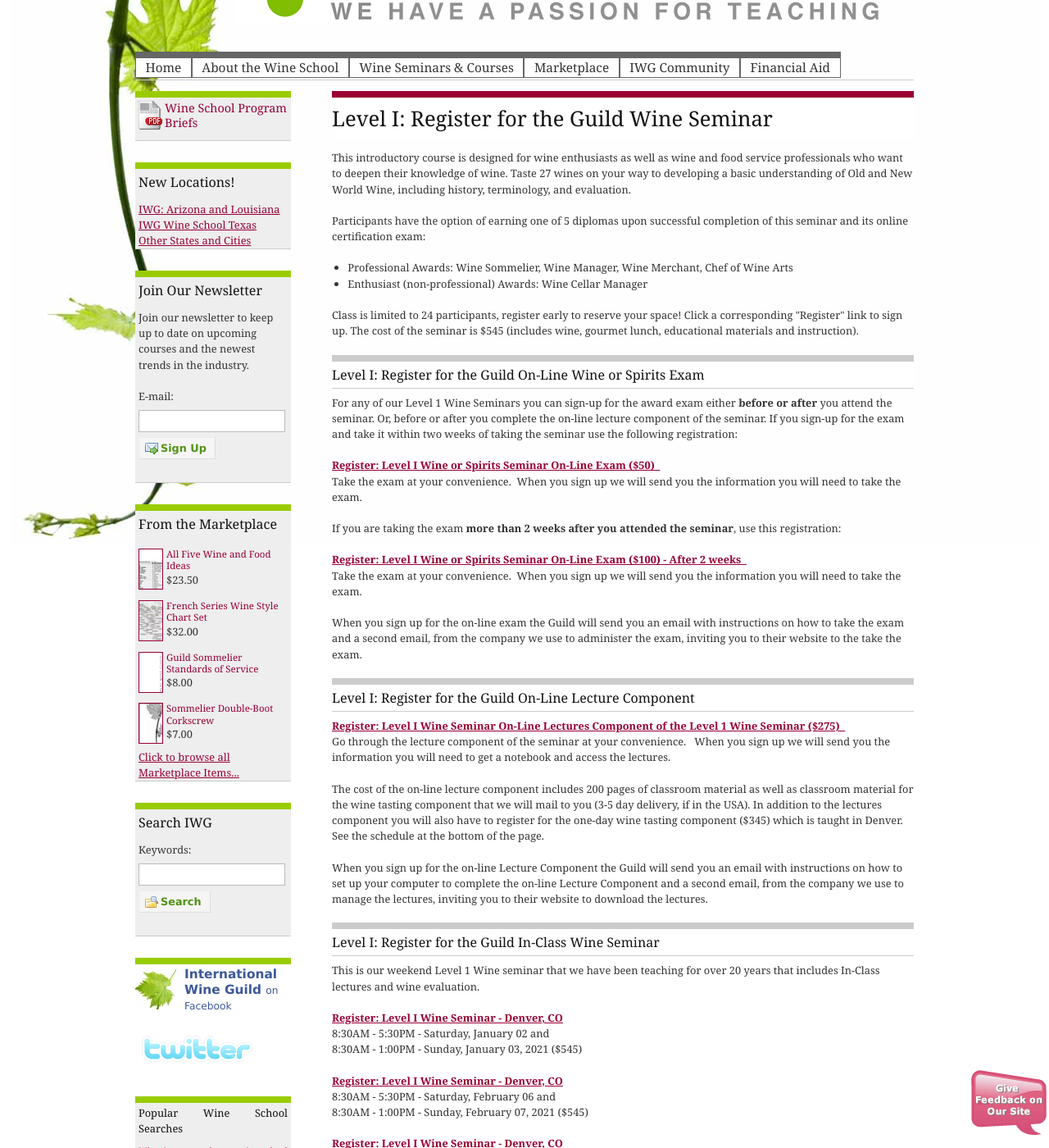
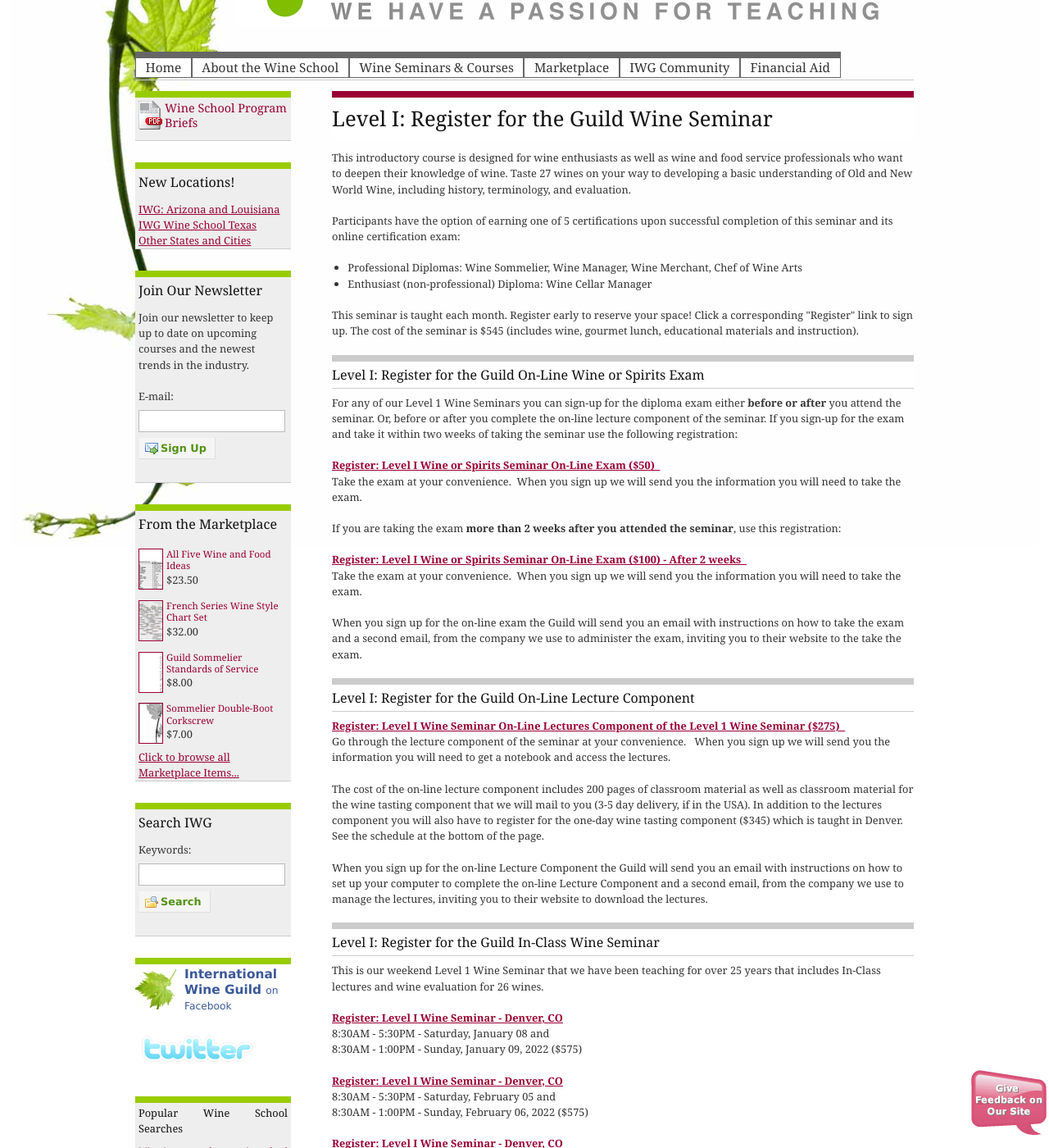
Before and after one commit to CKDev/internationalwineguild.com, a Jekyll site: the page built from register-for-the-guild-certification-seminar.html, in a window 1280 px wide and 1400 px high, scrolled down 314 px. Shown: the whole window at 82% size. Built offline with Jekyll 4.4.1, drawn with Linux system fonts in a browser that asks for light colours; a script that is not in the unit is left out; comment, search, counter and statistics services are not loaded; some of the changed text lies outside the part shown.

Commit message:
Update register-for-the-guild-certification-seminar.html

```diff
--- a/register-for-the-guild-certification-seminar.html
+++ b/register-for-the-guild-certification-seminar.html
@@ -7,19 +7,19 @@
 <p>This introductory course is designed for wine enthusiasts as well as wine and food service professionals who want
   to deepen their knowledge of wine. Taste 27 wines on your way to developing a basic understanding of Old and New
   World Wine, including history, terminology, and evaluation.&nbsp;</p>
-<p>Participants have the option of earning one of 5 diplomas upon successful completion of this seminar and its online
+<p>Participants have the option of earning one of 5 certifications upon successful completion of this seminar and its online
   certification exam:&nbsp;</p>
 <ul>
-  <li>Professional Awards: Wine Sommelier, Wine Manager, Wine Merchant, Chef of Wine Arts</li>
-  <li>Enthusiast (non-professional) Awards: Wine Cellar Manager</li>
+  <li>Professional Diplomas: Wine Sommelier, Wine Manager, Wine Merchant, Chef of Wine Arts</li>
+  <li>Enthusiast (non-professional) Diploma: Wine Cellar Manager</li>
 </ul>
-<p>Class is limited to 24 participants, register early to reserve your space! Click a corresponding "Register" link to
+<p>This seminar is taught each month. Register early to reserve your space! Click a corresponding "Register" link to
   sign up. The cost of the seminar is $545 (includes wine, gourmet lunch, educational materials and instruction).&nbsp;<b><br>
   </b></p>
 
 <h2>Level I: Register for the Guild On-Line Wine or Spirits Exam</h2>
 
-<p>For any of our Level 1 Wine Seminars you can sign-up for the award exam either <strong>before or after</strong>
+<p>For any of our Level 1 Wine Seminars you can sign-up for the diploma exam either <strong>before or after</strong>
   you attend the seminar. Or, before or after you complete the on-line lecture component of the seminar. If you sign-up for the exam and take it within two weeks of taking the seminar use the
   following registration:</p>
 
@@ -53,33 +53,33 @@
 <p>When you sign up for the on-line Lecture Component the Guild will send you an email with instructions on how to set up your computer to complete the on-line Lecture Component and a second email, from the company we use to manage the lectures, inviting you to their website to download the lectures.</p>
 
 <h2>Level I: Register for the Guild In-Class Wine Seminar</h2>
-<p>This is our weekend Level 1 Wine seminar that we have been teaching for over 20 years that includes In-Class lectures and wine evaluation.</p>
+<p>This is our weekend Level 1 Wine Seminar that we have been teaching for over 25 years that includes In-Class lectures and wine evaluation for 26 wines.</p>
 
 <p>
   <a class="ga-track"
-    href="http://ww4.aitsafe.com/cf/add.cfm?userid=6714687&amp;product=Level+I+Wine+Seminar+Denver++-++01/02-03, 2021&amp;price=545&amp;return=www.internationalwineguild.com/register-for-the-guild-certification-seminar">
+    href="http://ww4.aitsafe.com/cf/add.cfm?userid=6714687&amp;product=Level+I+Wine+Seminar+Denver++-++01/08-09, 2022&amp;price=575&amp;return=www.internationalwineguild.com/register-for-the-guild-certification-seminar">
     <strong>Register: Level I Wine Seminar - Denver, CO<br></strong>
   </a>
-  8:30AM - 5:30PM - Saturday, January 02 and<br>
-  8:30AM - 1:00PM - Sunday, January 03, 2021 ($545)
+  8:30AM - 5:30PM - Saturday, January 08 and<br>
+  8:30AM - 1:00PM - Sunday, January 09, 2022 ($575)
 </p>
 
 <p>
   <a class="ga-track"
-    href="http://ww4.aitsafe.com/cf/add.cfm?userid=6714687&amp;product=Level+I+Wine+Seminar+Denver++-++02/06-07, 2021&amp;price=545&amp;return=www.internationalwineguild.com/register-for-the-guild-certification-seminar">
+    href="http://ww4.aitsafe.com/cf/add.cfm?userid=6714687&amp;product=Level+I+Wine+Seminar+Denver++-++02/05-06, 2022&amp;price=575&amp;return=www.internationalwineguild.com/register-for-the-guild-certification-seminar">
     <strong>Register: Level I Wine Seminar - Denver, CO<br></strong>
   </a>
-  8:30AM - 5:30PM - Saturday, February 06 and<br>
-  8:30AM - 1:00PM - Sunday, February 07, 2021 ($545)
+  8:30AM - 5:30PM - Saturday, February 05 and<br>
+  8:30AM - 1:00PM - Sunday, February 06, 2022 ($575)
 </p>
 
 <p>
   <a class="ga-track"
-    href="http://ww4.aitsafe.com/cf/add.cfm?userid=6714687&amp;product=Level+I+Wine+Seminar+Denver++-++03/06-07, 2021&amp;price=545&amp;return=www.internationalwineguild.com/register-for-the-guild-certification-seminar">
+    href="http://ww4.aitsafe.com/cf/add.cfm?userid=6714687&amp;product=Level+I+Wine+Seminar+Denver++-++03/05-06, 2022&amp;price=575&amp;return=www.internationalwineguild.com/register-for-the-guild-certification-seminar">
     <strong>Register: Level I Wine Seminar - Denver, CO<br></strong>
   </a>
-  8:30AM - 5:30PM - Saturday, March 06 and<br>
-  8:30AM - 1:00PM - Sunday, March 07, 2021 ($545)
+  8:30AM - 5:30PM - Saturday, March 05 and<br>
+  8:30AM - 1:00PM - Sunday, March 06, 2021 ($575)
 </p>
 
 <p>
```
